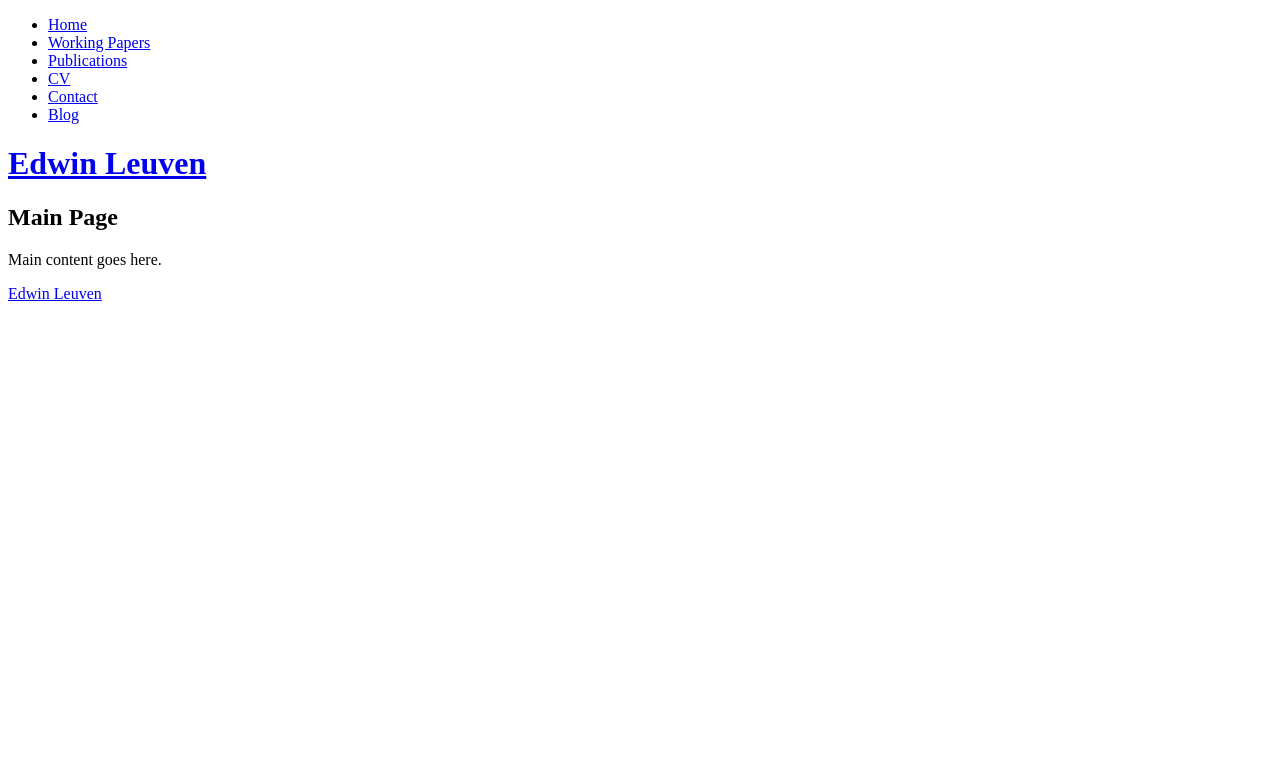
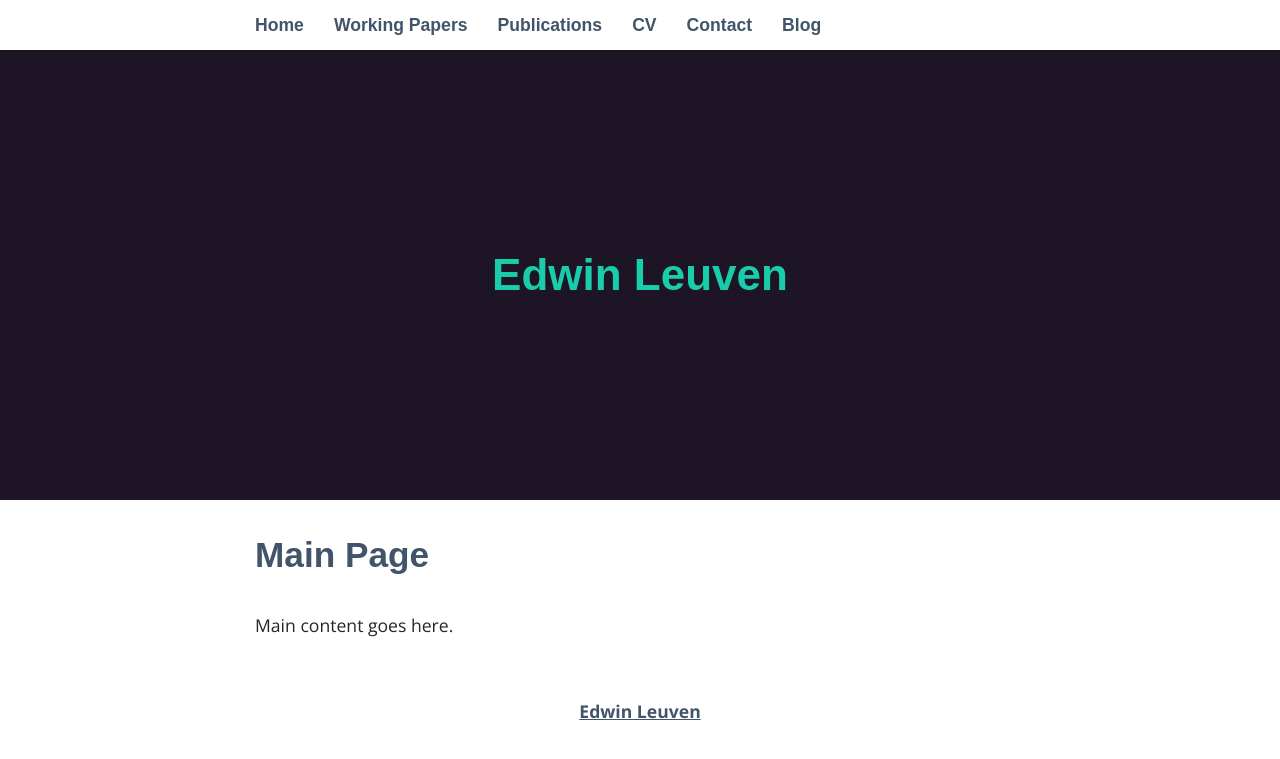
Before and after one commit to oosterbeek/www, a Jekyll site: the page built from index.html, in a window 1280 px wide. Shown: the top 759 px of the page. Built offline with Jekyll 4.4.1, drawn with Linux system fonts in a browser that asks for light colours; some web fonts are replaced.

Commit message:
fix typo

```diff
--- a/_config.yml
+++ b/_config.yml
@@ -17,7 +17,7 @@ title: Edwin Leuven
 email: edwin.leuven@econ.uio.no
 description: > # this means to ignore newlines until "baseurl:"
   Edwin Leuven's academic web site. Come here for a your fix of empirics...
-baseurl: "www" # the subpath of your site, e.g. /blog
+baseurl: "/www" # the subpath of your site, e.g. /blog
 url: "http://eleuven.github.io" # the base hostname & protocol for your site, e.g. http://example.com
 
 # Build Settings
```
